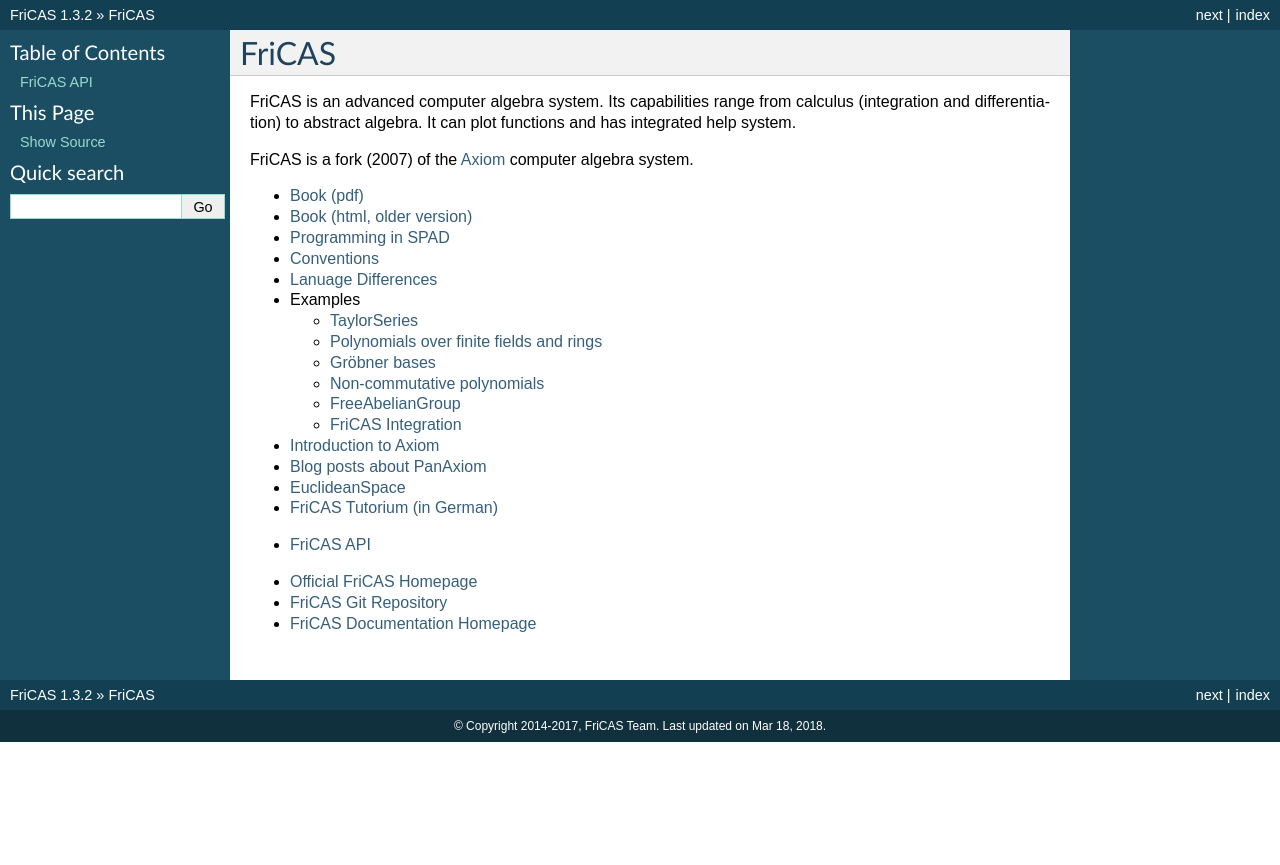
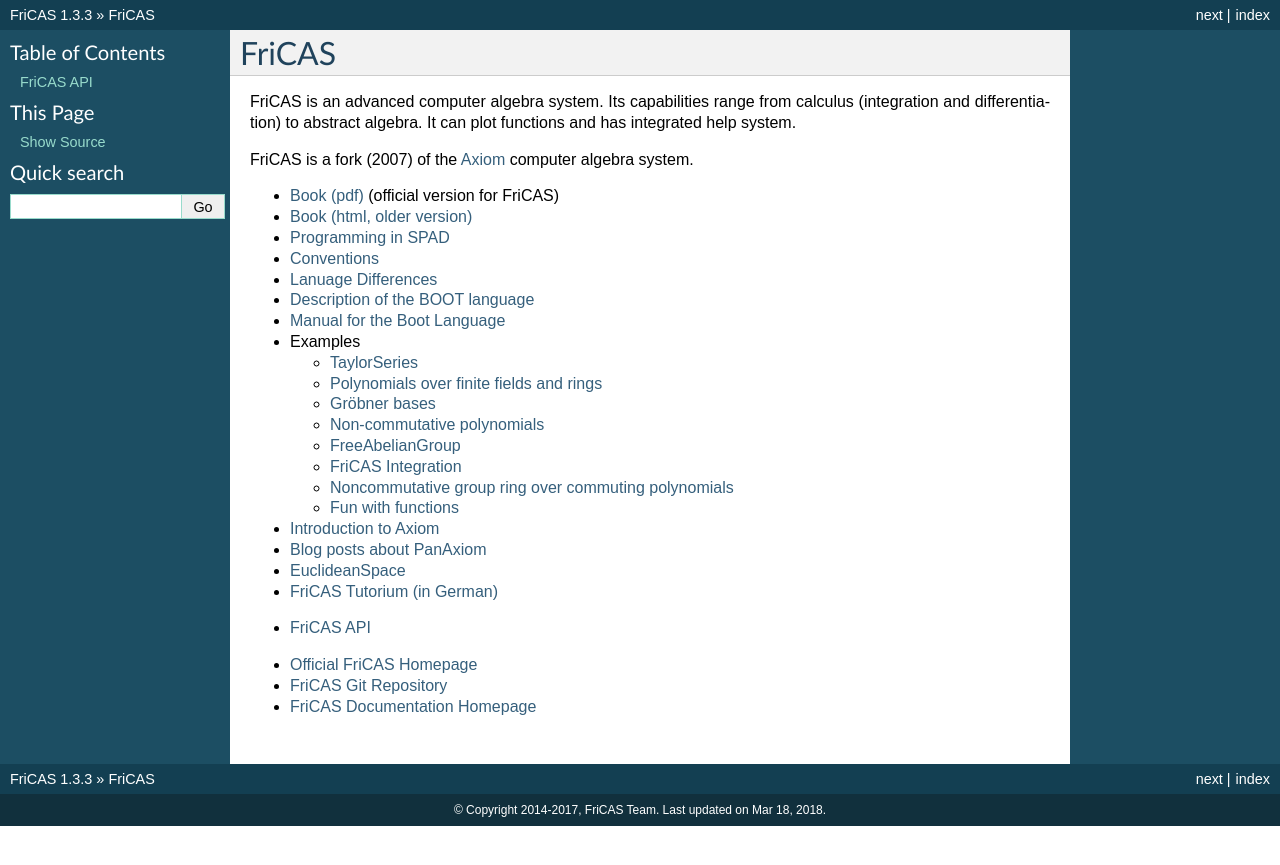
Before and after one commit to hemmecke/fricas-doc, a Sphinx documentation site: the page built from doc/source/index.rst, in a window 1280 px wide. Shown: the top 865 px of the page. Built offline with Sphinx 7.4.7, drawn with Linux system fonts in a browser that asks for light colours; pages that are not in the unit, such as notebooks, are missing from menus.

Commit message:
update to 1.3.3

```diff
--- a/doc/source/conf.py
+++ b/doc/source/conf.py
@@ -67,7 +67,7 @@
 # built documents.
 #
 # The short X.Y version.
-version = '1.3.2'
+version = '1.3.3'
 # The full version, including alpha/beta/rc tags.
 release = version
 
--- a/doc/source/index.rst
+++ b/doc/source/index.rst
@@ -8,7 +8,7 @@
 FriCAS is a fork (2007) of the `Axiom <http://axiom-developer.org/>`_
 computer algebra system.
 
-* |PACKAGE_BOOK|
+* |PACKAGE_BOOK| (official version for |PACKAGE_NAME|)
 
 * `Book (html, older version) <https://kfp.bitbucket.io/fricas-ug/>`_
 
@@ -17,6 +17,10 @@
 * `Conventions <http://axiom-wiki.newsynthesis.org/SpadFileConvention>`_
 
 * `Lanuage Differences <http://axiom-wiki.newsynthesis.org/LanguageDifferences>`_
+
+* `Description of the BOOT language <http://www.euclideanspace.com/prog/scratchpad/internals/boot/index.htm>`_
+
+* `Manual for the Boot Language <http://daly.axiom-developer.org/boot.tgz>`_
 
 * Examples
 
@@ -32,6 +36,10 @@
 
   * `FriCAS Integration <http://axiom-wiki.newsynthesis.org/FriCASIntegration>`_
 
+  * `Noncommutative group ring over commuting polynomials <http://axiom-wiki.newsynthesis.org/SandBoxNonCommutativeLaurentPolynomials>`_
+
+  * `Fun with functions <http://axiom-wiki.newsynthesis.org/FunWithFunctions>`_
+
 * `Introduction to Axiom <http://numbersandshapes.net/2008/05/an-introduction-to-axiom-1/>`_
 
 * `Blog posts about PanAxiom <http://numbersandshapes.net/category/axiom/>`_
```
Also changed, not shown: other parts of doc/source/index.rst (+1 -1 lines), doc/source/cocalc.rst (renamed from doc/source/sagemathcloud.rst, +4 -4 lines).
